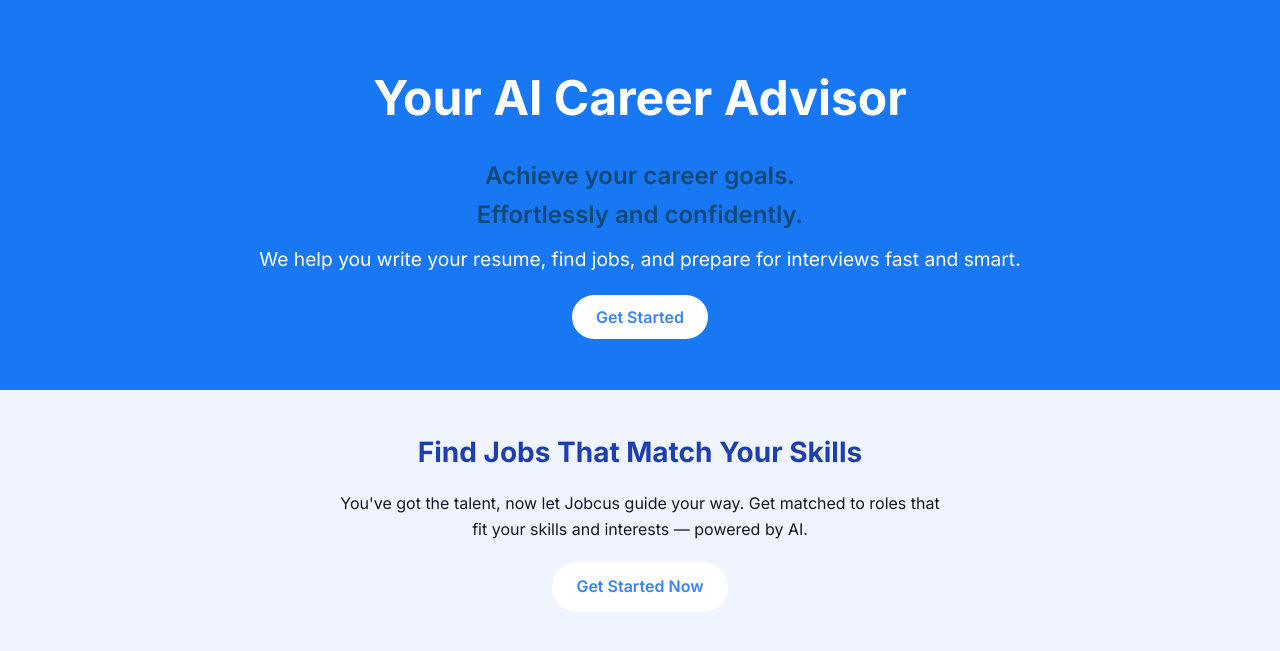
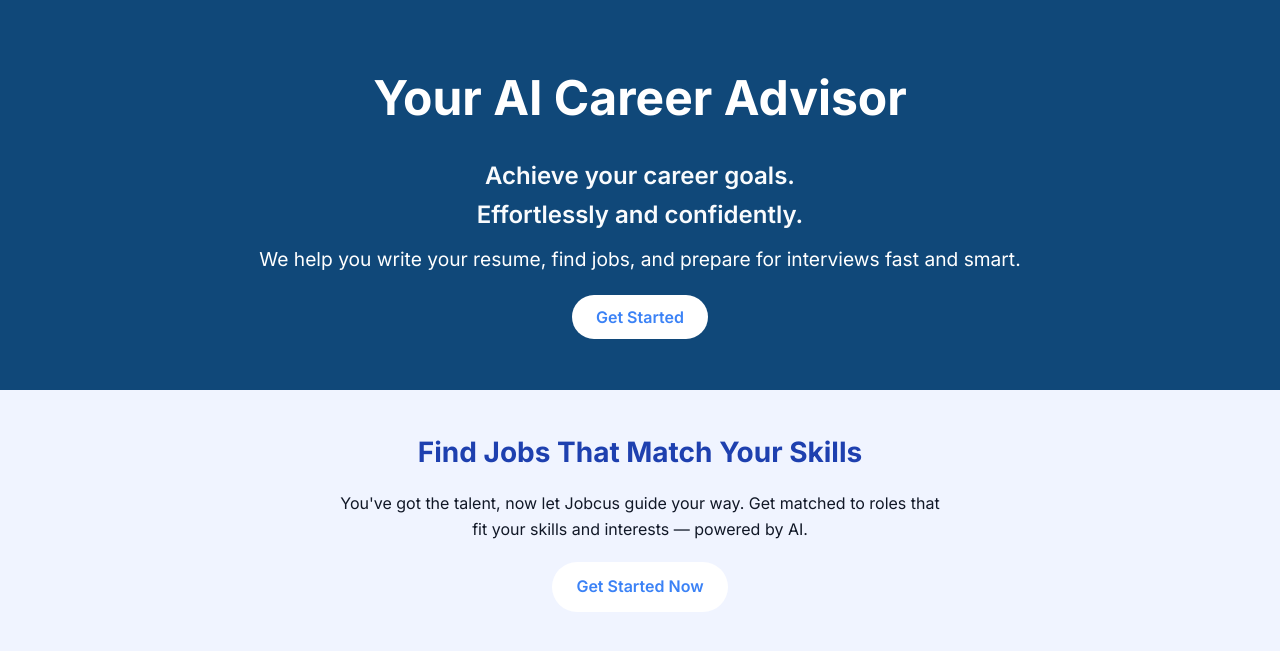
Before and after one commit to CareerAdvisor/Jobcus, a Flask app: page / in a window 1280 px wide. Shown: the part 92-743 px from the top of the page. Run offline with Flask 3, Linux system fonts and the light colour scheme.

Commit message:
Update index.html

```diff
--- a/templates/index.html
+++ b/templates/index.html
@@ -43,7 +43,7 @@
     .hero {
       padding: 60px 20px;
       text-align: center;
-      background-color: #1877F2;
+      background-color: #104879;
       color: white;
     }
 
@@ -135,7 +135,7 @@
 
   <section class="hero">
   <h1>Your AI Career Advisor</h1>
-  <p style="font-size: 1.5rem; font-weight: 600; color: #104879; margin-bottom: 10px;">
+  <p style="font-size: 1.5rem; font-weight: 600; color: #f9fbfd; margin-bottom: 10px;">
     Achieve your career goals.<br>
     Effortlessly and confidently.
   </p>
```
